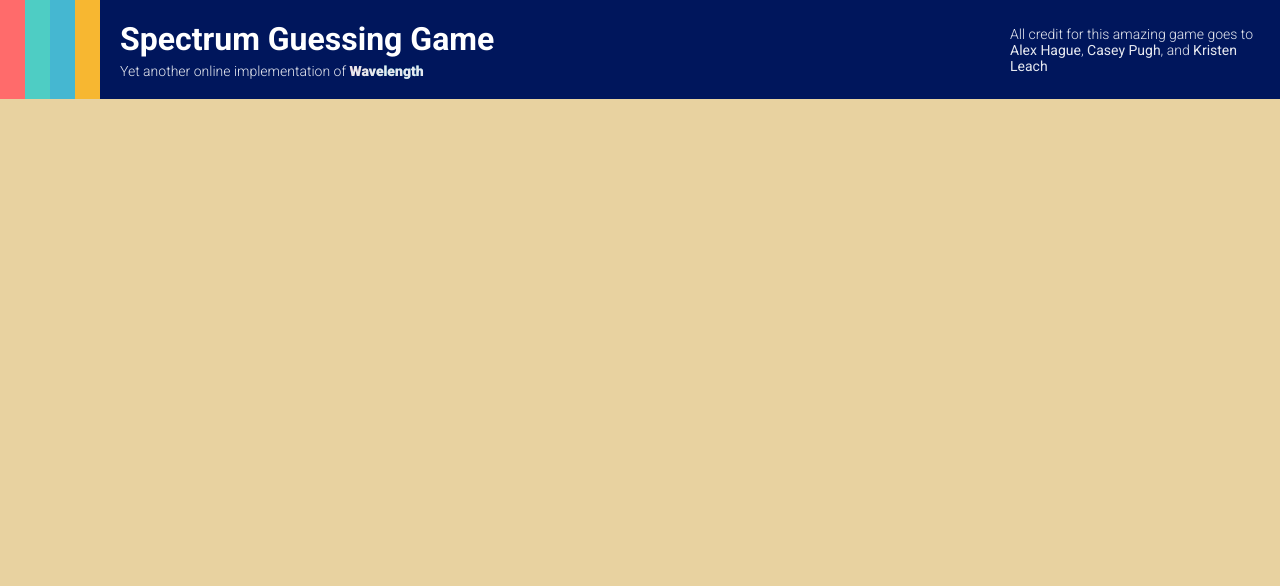
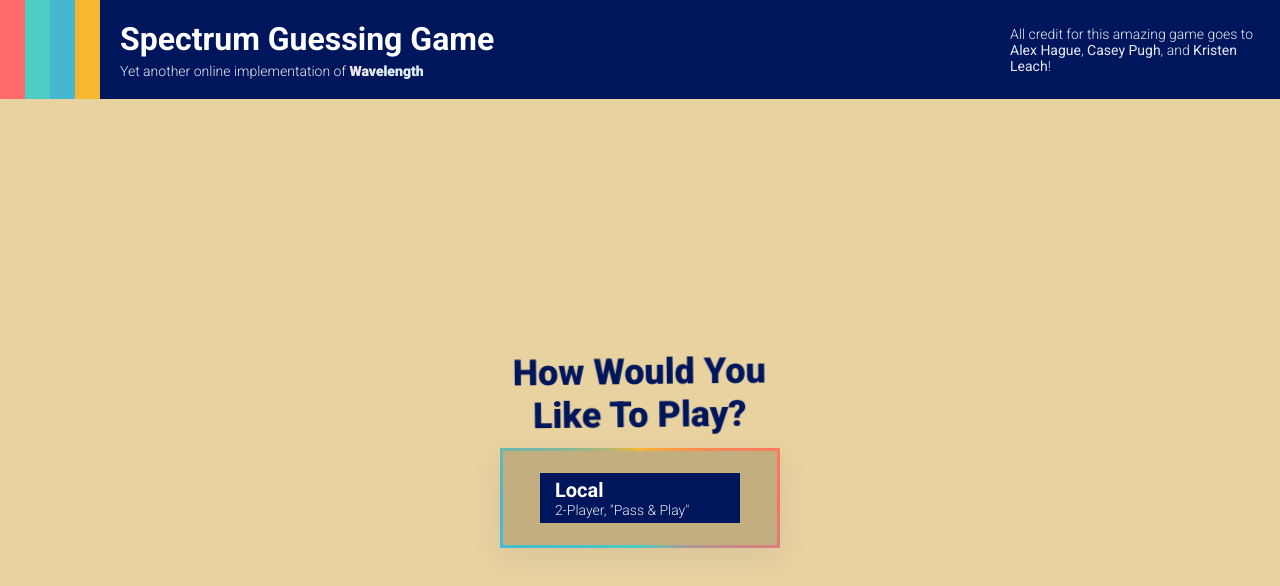
Before and after one commit to sjd-23/wavelength-clone, a plain HTML site: page index.html in a window 1280 px wide. Drawn offline with Linux system fonts and the light colour scheme.

Commit message:
Add main menu UI with animated styles and button interactions

```diff
--- a/index.html
+++ b/index.html
@@ -22,9 +22,19 @@
     </div>
     <div style="flex: 1;"></div>
     <div class="credit-box">
-        <p>All credit for this amazing game goes to <a href="https://x.com/alxhague" target="_blank">Alex Hague</a>, <a href="https://x.com/caseypugh" target="_blank">Casey Pugh</a>, and <a href="https://x.com/kwistens" target="_blank">Kristen Leach</a></p>
+        <p>All credit for this amazing game goes to <a href="https://x.com/alxhague" target="_blank">Alex Hague</a>, <a href="https://x.com/caseypugh" target="_blank">Casey Pugh</a>, and <a href="https://x.com/kwistens" target="_blank">Kristen Leach</a>!</p>
     </div>
 </div>
-<div id="game"></div>
+<div id="game">
+    <div class="main-menu">
+        <h2 class="menu-title">How Would You<br>Like To Play?</h2>
+        <div class="menu-box">
+            <button class="menu-btn" id="local-2p-btn">
+                <span class="btn-title">Local</span>
+                <span class="btn-subtitle">2-Player, "Pass & Play"</span>
+            </button>
+        </div>
+    </div>
+</div>
 </body>
 </html>
--- a/styles.css
+++ b/styles.css
@@ -109,3 +109,136 @@ body {
     flex: 1;
     background-color: #e8d2a0;
 }
+
+.main-menu {
+    display: flex;
+    flex-direction: column;
+    align-items: center;
+    justify-content: center;
+    height: 100%;
+    gap: 10px;
+    user-select: none;
+}
+
+.menu-title {
+    color: #00165c;
+    font-size: 36px;
+    font-weight: 750;
+    margin: 0;
+    text-align: center;
+    line-height: 1.2;
+    animation: wave 3s linear infinite;
+}
+
+@keyframes wave {
+    0%, 100% {
+        transform: rotate(0deg);
+    }
+    25% {
+        transform: rotate(1deg);
+    }
+    75% {
+        transform: rotate(-1deg);
+    }
+}
+
+.menu-box {
+    padding: 25px 40px;
+    box-shadow: 0 10px 30px rgba(0, 22, 92, 0.07);
+    position: relative;
+    background: #c3ae80;
+    z-index: 1;
+}
+
+@property --angle {
+    syntax: '<angle>';
+    initial-value: 0deg;
+    inherits: false;
+}
+
+.menu-box::before {
+    content: '';
+    position: absolute;
+    top: 0;
+    left: 0;
+    right: 0;
+    bottom: 0;
+    padding: 3px;
+    --angle: 0deg;
+    background: conic-gradient(
+            from var(--angle),
+            #ff6b6b,
+            #4ecdc4,
+            #45b7d1,
+            #f7b731,
+            #ff6b6b
+    );
+    -webkit-mask:
+            linear-gradient(#fff 0 0) content-box,
+            linear-gradient(#fff 0 0);
+    mask:
+            linear-gradient(#fff 0 0) content-box,
+            linear-gradient(#fff 0 0);
+    -webkit-mask-composite: xor;
+    mask-composite: exclude;
+    z-index: -1;
+    animation: gradient-rotate 20s linear infinite;
+}
+
+@keyframes gradient-rotate {
+    to {
+        --angle: 360deg;
+    }
+}
+
+.menu-btn {
+    width: 200px;
+    padding: 5px 15px;
+    font-family: 'Roboto', sans-serif;
+    color: white;
+    background-color: #00165c;
+    border: none;
+    cursor: pointer;
+    position: relative;
+    overflow: hidden;
+    transition: padding 0.08s ease;
+    box-sizing: border-box;
+    display: flex;
+    flex-direction: column;
+    align-items: flex-start;
+    z-index: 2;
+}
+
+.menu-btn:hover {
+    padding-left: 25px;
+}
+
+.menu-btn::after {
+    content: '';
+    position: absolute;
+    left: 0;
+    top: 0;
+    width: 0;
+    height: 100%;
+    background: linear-gradient(to bottom, #a029c8, #4ecdc4, #0c73c8, #f73131);
+    transition: width 0.08s ease;
+}
+
+.menu-btn:hover::after {
+    width: 10px;
+}
+
+.btn-title {
+    position: relative;
+    z-index: 1;
+    font-size: 20px;
+    font-weight: 700;
+}
+
+.btn-subtitle {
+    position: relative;
+    z-index: 1;
+    font-size: 14px;
+    font-weight: 300;
+    opacity: 0.9;
+}
```
